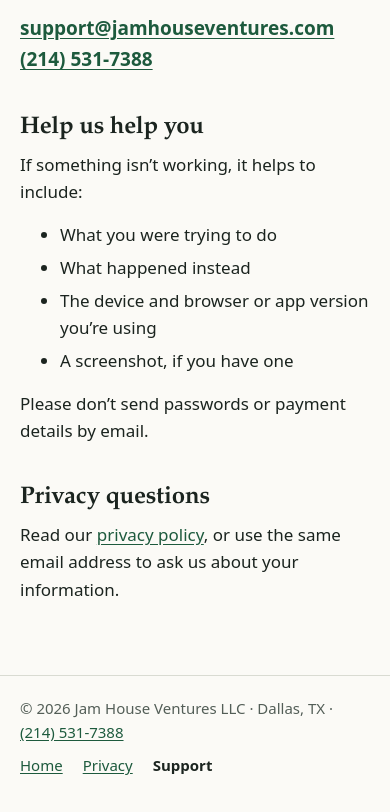
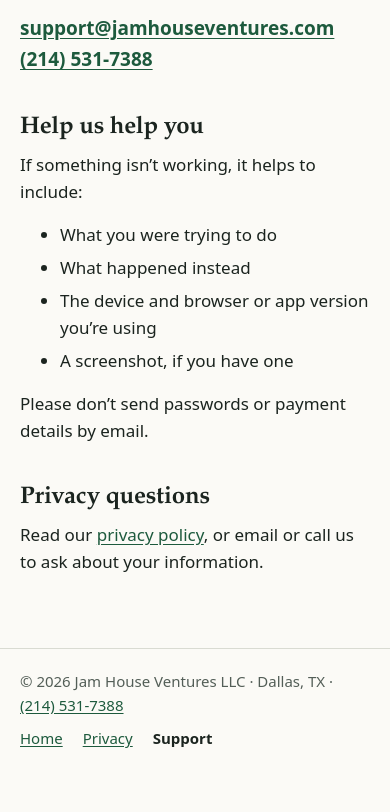
Before and after one commit to jamhouseventures/jhv-website, a plain HTML site: page support.html in a window 390 px wide. Shown: the part 274-1086 px from the top of the page. After the commit the page ends 1059 px from the top, so only its background shows below. Drawn offline with Linux system fonts and the light colour scheme.

Commit message:
Mention phone in Support page privacy line
Co-Authored-By: Claude Opus 5.5 <noreply@anthropic.com>

```diff
--- a/support.html
+++ b/support.html
@@ -42,7 +42,7 @@
 
     <section aria-labelledby="privacy-questions">
       <h2 id="privacy-questions">Privacy questions</h2>
-      <p>Read our <a href="privacy.html">privacy policy</a>, or use the same email address to ask us about your information.</p>
+      <p>Read our <a href="privacy.html">privacy policy</a>, or email or call us to ask about your information.</p>
     </section>
   </main>
 
```
